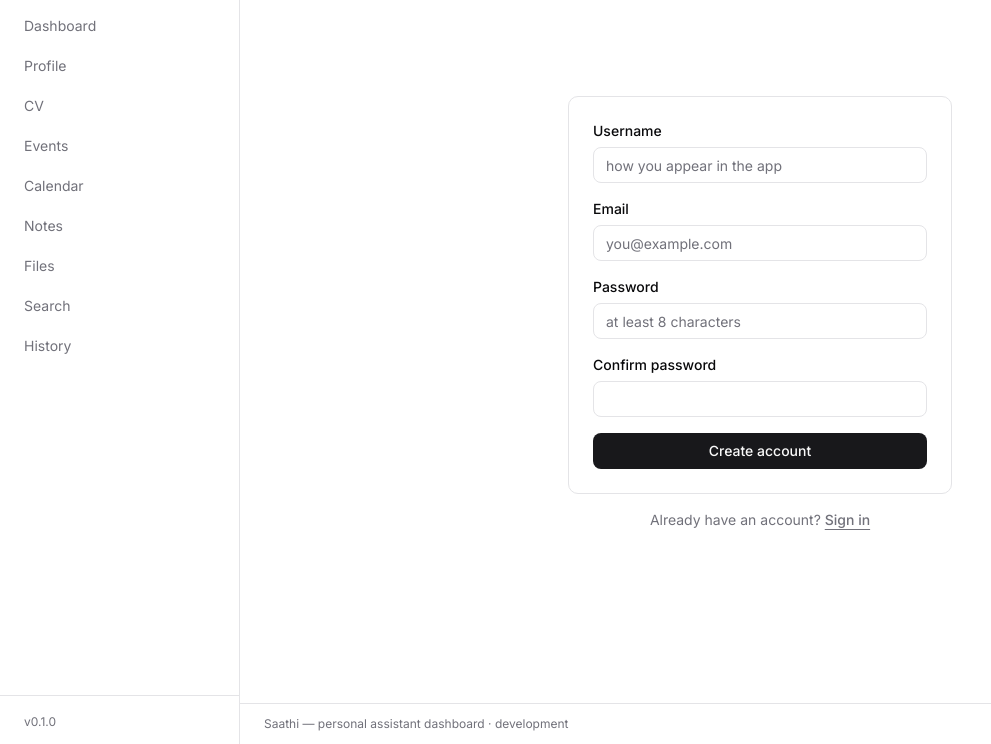
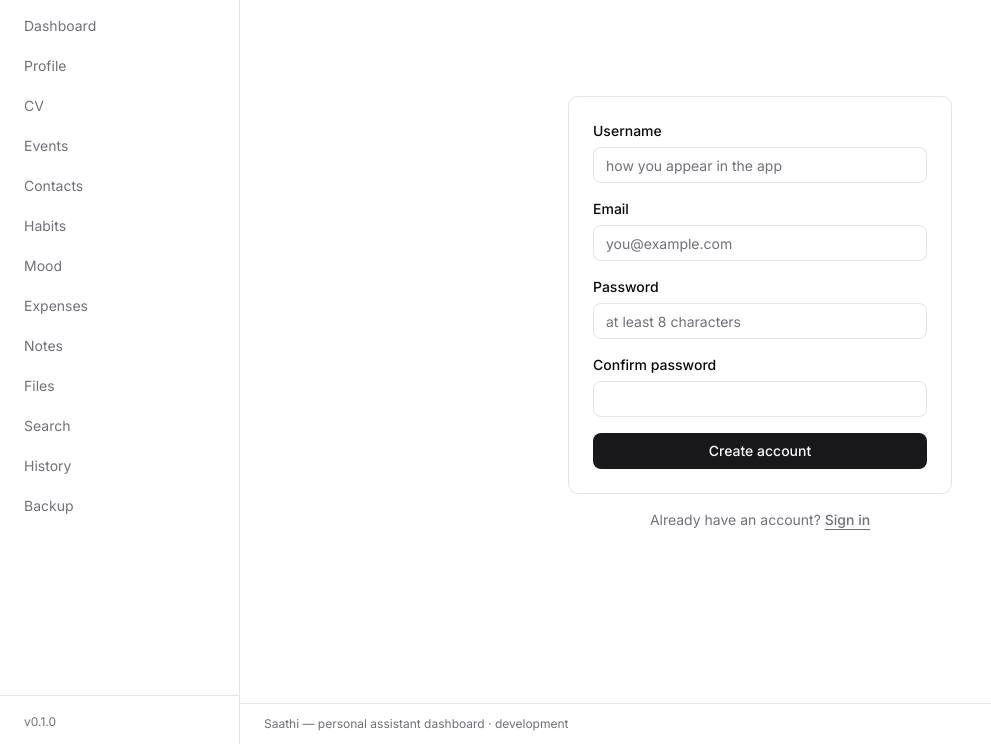
Before and after one commit to senutpal/saathi, a Flask app: page /auth/register in a window 1280 px wide. Shown: the part 56-800 px from the top of the page, without its empty margins (0-991 px from the left). Run offline with Flask 3, Linux system fonts and the light colour scheme; parts of the project's set-up code (start-up, migrations or seed data) failed here and were passed over; some libraries are stand-ins or nearby versions.

Commit message:
feat(ui): nav links, module grid and timeline filters for pack-a

```diff
--- a/saathi/blueprints/history.py
+++ b/saathi/blueprints/history.py
@@ -30,6 +30,12 @@ FILTER_FAMILIES: list[tuple[str, str]] = [
     ("file_", "Files"),
     ("web_search_", "Web search"),
     ("notifications_", "Notifications"),
+    ("contact_", "Contacts"),
+    ("habit_", "Habits"),
+    ("mood_", "Mood"),
+    ("expense_", "Expenses"),
+    ("backup_", "Backup"),
+    ("share_updated", "Sharing"),
     ("login", "Sign-ins"),
     ("cv_export", "CV exports"),
     ("profile_updated", "Profile edits"),
--- a/saathi/templates/base.html
+++ b/saathi/templates/base.html
@@ -46,11 +46,15 @@
     ('/profile', 'Profile'),
     ('/profile/cv', 'CV'),
     ('/events', 'Events'),
-    ('/calendar', 'Calendar'),
+    ('/contacts', 'Contacts'),
+    ('/habits', 'Habits'),
+    ('/mood', 'Mood'),
+    ('/expenses', 'Expenses'),
     ('/notes', 'Notes'),
     ('/files', 'Files'),
     ('/search', 'Search'),
-    ('/history', 'History')
+    ('/history', 'History'),
+    ('/backup', 'Backup')
   ] %}
   <aside class="fixed inset-y-0 left-0 z-30 hidden w-60 flex-col border-r border-border bg-sidebar md:flex">
     <div class="flex h-14 items-center px-4 text-sm font-semibold tracking-tight">Saathi</div>
```
Also changed, not shown: saathi/templates/main/home.html (+6 -2 lines).
